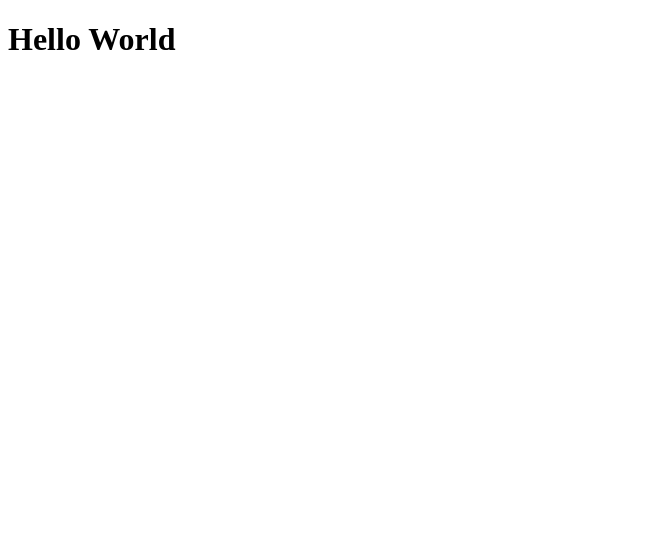
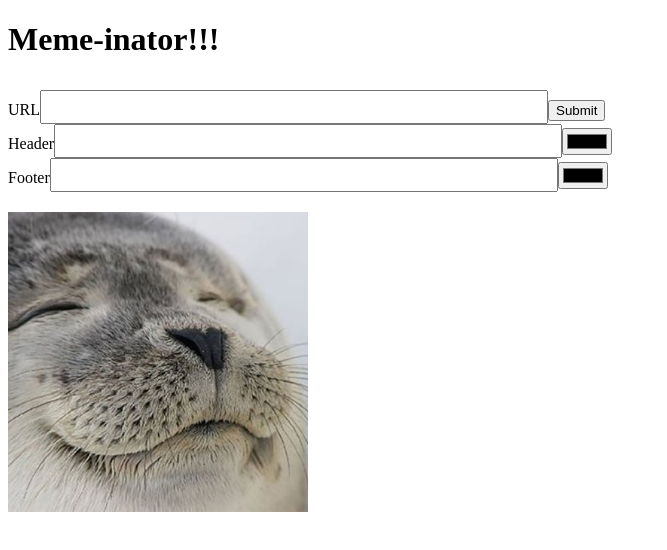
Before and after one commit to sepuckett86/meme-generator, a React app: page / in a window 1280 px wide. Shown: the top 550 px of the page, without its empty margins (0-667 px from the left). Built offline with nearby package versions, Linux system fonts and the light colour scheme.

Commit message:
add base components

```diff
--- a/package.json
+++ b/package.json
@@ -1,7 +1,7 @@
 {
   "name": "meme-generator",
   "version": "1.0.0",
-  "description": "",
+  "description": "meme-generator",
   "main": "src/index.js",
   "jest": {
     "setupFilesAfterEnv": [
@@ -25,6 +25,8 @@
   "author": "",
   "license": "ISC",
   "dependencies": {
+    "dom-to-image": "^2.6.0",
+    "file-saver": "^2.0.2",
     "react": "^16.9.0",
     "react-dom": "^16.9.0"
   },
--- a/src/components/App.js
+++ b/src/components/App.js
@@ -1,5 +1,14 @@
 import React from 'react';
+import MemeMaker from './MemeMaker';
+import Meme from './Meme';
+import Header from './Header';
 
 export default function App() {
-  return <h1>Hello World</h1>;
+  return (
+    <>
+      <Header />
+      <MemeMaker />
+      <Meme />
+    </>
+  );
 }
--- /dev/null
+++ b/src/components/Header.js
@@ -0,0 +1,7 @@
+import React from 'react';
+
+export default function Header() {
+  return (
+    <h1>Meme-inator!!!</h1>
+  );
+}
--- /dev/null
+++ b/src/components/Input.css
@@ -0,0 +1,8 @@
+.textInput {
+  font-size: 24px;
+  width: 500px
+}
+
+label {
+  display: block;
+}
--- /dev/null
+++ b/src/components/Input.js
@@ -0,0 +1,23 @@
+import React from 'react';
+import styles from './Input.css';
+import PropTypes from 'prop-types';
+
+function Input({ name, colorPicker, button }) {
+  return (
+    <>
+    <label>
+      {name}<input className={styles.textInput} type="text"></input>
+      {colorPicker ? <input type="color"></input> : null}
+      {button ? <button>Submit</button> : null}
+    </label>
+    </>
+  );
+}
+
+Input.propTypes = {
+  name: PropTypes.string.isRequired,
+  colorPicker: PropTypes.boolean,
+  button: PropTypes.boolean
+};
+
+export default Input;
--- /dev/null
+++ b/src/components/Meme.css
@@ -0,0 +1,6 @@
+img {
+  height: 300px;
+  width: 300px;
+  padding-top: 20px;
+  object-fit: cover;
+}
--- /dev/null
+++ b/src/components/Meme.js
@@ -0,0 +1,11 @@
+import React from 'react';
+import './Meme.css';
+import img from './satisfied-seal.jpg';
+
+export default function Meme() {
+  return (
+    <>
+      <img src={img}></img>
+    </>
+  );
+}
--- /dev/null
+++ b/src/components/MemeMaker.css
@@ -0,0 +1,3 @@
+button {
+  margin-top: 20px;
+}
--- /dev/null
+++ b/src/components/MemeMaker.js
@@ -0,0 +1,15 @@
+import React from 'react';
+import Input from './Input';
+import './MemeMaker.css';
+
+export default function MemeMaker() {
+  return (
+    <>
+      <form>
+        <Input name="URL" button={true}/>
+        <Input name="Header" colorPicker={true}/>
+        <Input name="Footer" colorPicker={true}/>
+      </form>
+    </>
+  );
+}
```
Also changed, not shown: src/components/satisfied-seal.jpg (added), 1 other file (tests, documents, lock files or other folders).
